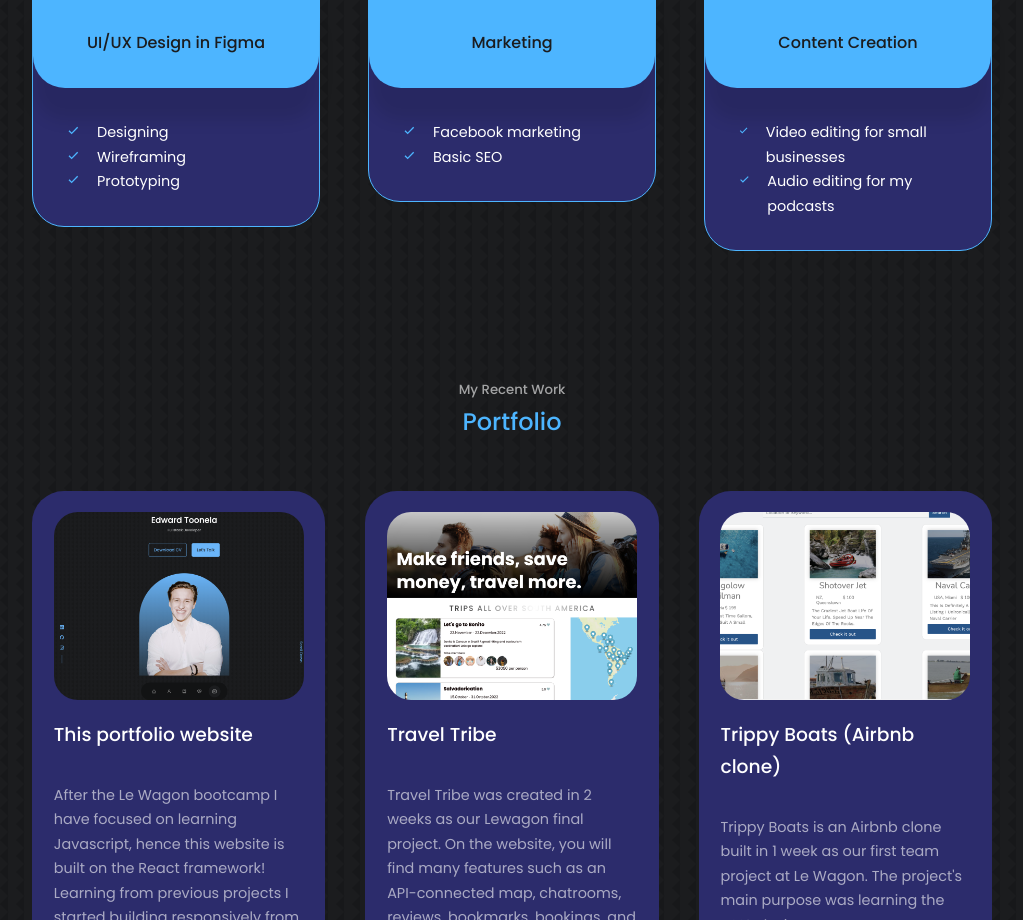
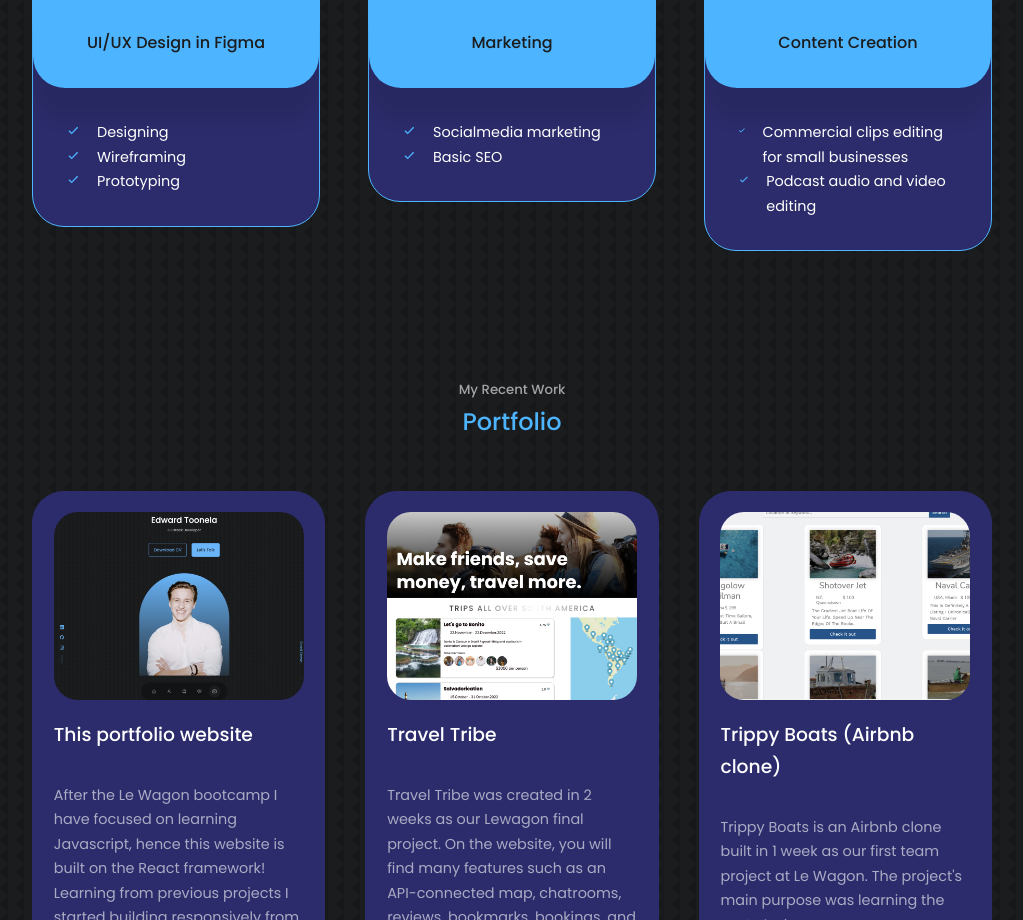
Before and after one commit to Edwardtoonela/react-portfolio-website, a React (Create React App) app: page / in a window 1280 px wide. Shown: the part 2320-3240 px from the top of the page, without its empty margins (128-1151 px from the left). Built offline with nearby package versions, Linux system fonts and the light colour scheme.

Commit message:
made the bubbles bigger for swiper

```diff
--- a/src/components/services/Services.jsx
+++ b/src/components/services/Services.jsx
@@ -43,7 +43,7 @@ const Services = () => {
           <ul className="service__list">
             <li>
               <BiCheck className="service__list-icon"/>
-              <p>Facebook marketing</p>
+              <p>Socialmedia marketing</p>
             </li>
             <li>
               <BiCheck className="service__list-icon"/>
@@ -62,11 +62,11 @@ const Services = () => {
           <ul className="service__list">
             <li>
               <BiCheck className="service__list-icon"/>
-              <p>Video editing for small businesses</p>
+              <p>Commercial clips editing for small businesses</p>
             </li>
             <li>
               <BiCheck className="service__list-icon"/>
-              <p>Audio editing for my podcasts</p>
+              <p>Podcast audio and video editing</p>
             </li>
           </ul>
         </article>
--- a/src/components/testimonials/testimonials.css
+++ b/src/components/testimonials/testimonials.css
@@ -30,6 +30,8 @@
 
 .swiper-pagination-clickable .swiper-pagination-bullet {
   background-color: var(--color-primary);
+  width: 0.8rem;
+  height: 0.8rem;
 }
 
 /* ----------- Media queries MD ----------- */
```
